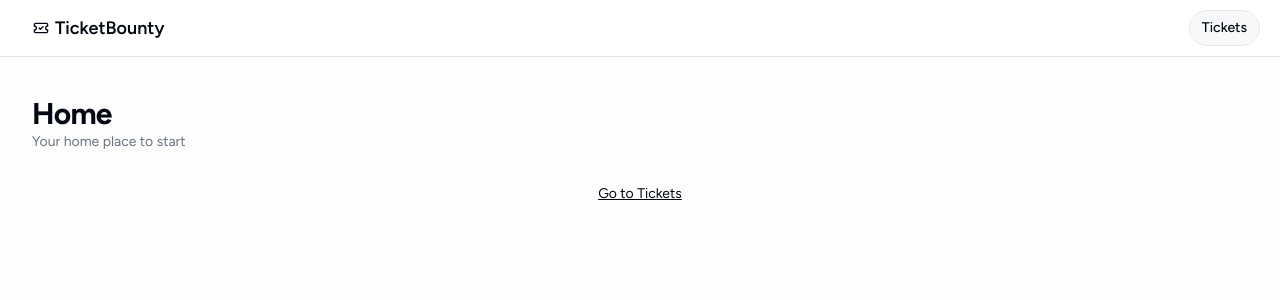
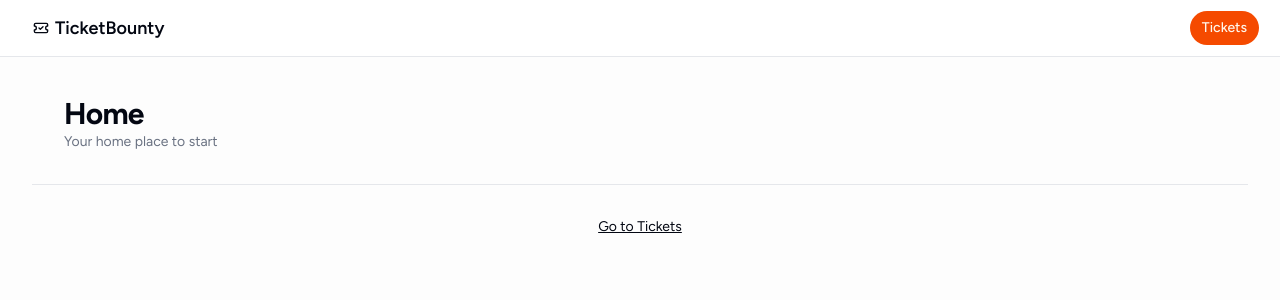
Before and after one commit to steven-oehley/ticket-bounty-learning, a Next.js app: page / in a window 1280 px wide. Shown: the top 300 px of the page. Built offline with nearby package versions, Linux system fonts and the light colour scheme.

Commit message:
task(refactor): extreacted heading and header component

```diff
--- a/src/app/layout.tsx
+++ b/src/app/layout.tsx
@@ -1,10 +1,7 @@
 import type { Metadata } from 'next';
 import { Figtree } from 'next/font/google';
 import './globals.css';
-import Link from 'next/link';
-import { homePath, ticketsPath } from '@/constants/paths';
-import { Button } from '@/components/ui/button';
-import { LucideTicketCheck } from 'lucide-react';
+import { Header } from '@/components/header';
 
 const figtree = Figtree({ subsets: ['latin'], variable: '--font-sans' });
 
@@ -21,23 +18,7 @@
   return (
     <html className={`${figtree.variable} antialiased`} lang="en">
       <body>
-        <nav className="supports-backdrop-blur:bg-background/60 bg-background/95 fixed top-0 right-0 left-0 z-20 flex w-full justify-between border-b px-5 py-2.5 backdrop-blur">
-          <div>
-            <Button asChild variant="ghost">
-              <Link href={homePath}>
-                <LucideTicketCheck />
-                <h1 className="text-lg font-semibold">TicketBounty</h1>
-              </Link>
-            </Button>
-          </div>
-          <div>
-            <Button asChild variant="outline">
-              <Link className="text-sm" href={ticketsPath}>
-                Tickets
-              </Link>
-            </Button>
-          </div>
-        </nav>
+        <Header />
         <main className="bg-secondary/20 flex min-h-screen flex-1 flex-col overflow-x-hidden overflow-y-auto px-8 py-24">
           {children}
         </main>
--- a/src/app/page.tsx
+++ b/src/app/page.tsx
@@ -1,14 +1,11 @@
 import { ticketsPath } from '@/constants/paths';
 import Link from 'next/link';
+import { Heading } from '@/components/heading';
 
 const HomePage = () => {
   return (
     <div className="flex flex-1 flex-col gap-y-8">
-      <div>
-        <h2 className="text-3xl font-bold tracking-tight">Home</h2>
-        <p className="text-muted-foreground text-sm">Your home place to start</p>
-      </div>
-
+      <Heading description="Your home place to start" title="Home" />
       <div className="flex flex-1 flex-col items-center">
         <Link className="text-sm underline" href={ticketsPath}>
           Go to Tickets
--- a/src/app/tickets/page.tsx
+++ b/src/app/tickets/page.tsx
@@ -1,9 +1,9 @@
 import Link from 'next/link';
 import { Card, CardContent, CardFooter, CardHeader, CardTitle } from '@/components/ui/card';
-import { Separator } from '@/components/ui/separator';
 import { initialTickets } from '@/data/data';
 import { ticketDetailsPath } from '@/constants/paths';
 import { LucideCheckCircle, LucideFileText, LucidePencil } from 'lucide-react';
+import { Heading } from '@/components/heading';
 
 const TICKET_ICONS = {
   OPEN: <LucideFileText />,
@@ -14,13 +14,7 @@
 const TicketsPage = () => {
   return (
     <div className="flex flex-1 flex-col gap-y-8">
-      <div>
-        <h2 className="text-3xl font-bold tracking-tight">Tickets</h2>
-        <p className="text-muted-foreground text-sm">All your tickets at one place</p>
-      </div>
-
-      <Separator />
-
+      <Heading description="All your tickets at one place" title="Tickets" />
       <div className="animate-in fade-in slide-in-from-top flex flex-1 flex-col items-center gap-y-4 duration-500">
         {initialTickets.map((ticket) => (
           <Card key={ticket.id} className="w-full max-w-105">
--- /dev/null
+++ b/src/components/header.tsx
@@ -0,0 +1,26 @@
+import { LucideTicketCheck } from 'lucide-react';
+import Link from 'next/link';
+import { homePath, ticketsPath } from '@/constants/paths';
+import { Button } from './ui/button';
+
+const Header = () => {
+  return (
+    <nav className="supports-backdrop-blur:bg-background/60 bg-background/95 fixed top-0 right-0 left-0 z-20 flex w-full justify-between border-b px-5 py-2.5 backdrop-blur">
+      <div>
+        <Button asChild variant="ghost">
+          <Link href={homePath}>
+            <LucideTicketCheck />
+            <h1 className="text-lg font-semibold">TicketBounty</h1>
+          </Link>
+        </Button>
+      </div>
+      <div>
+        <Button asChild variant="default">
+          <Link href={ticketsPath}>Tickets</Link>
+        </Button>
+      </div>
+    </nav>
+  );
+};
+
+export { Header };
--- /dev/null
+++ b/src/components/heading.tsx
@@ -0,0 +1,21 @@
+import { Separator } from './ui/separator';
+
+interface HeadingProps {
+  title: string;
+  description?: string;
+}
+
+const Heading = ({ title, description }: HeadingProps) => {
+  return (
+    <>
+      <div className="px-8">
+        <h2 className="text-3xl font-bold tracking-tight">{title}</h2>
+        {description && <p className="text-muted-foreground text-sm">{description}</p>}
+      </div>
+
+      <Separator />
+    </>
+  );
+};
+
+export { Heading };
```
